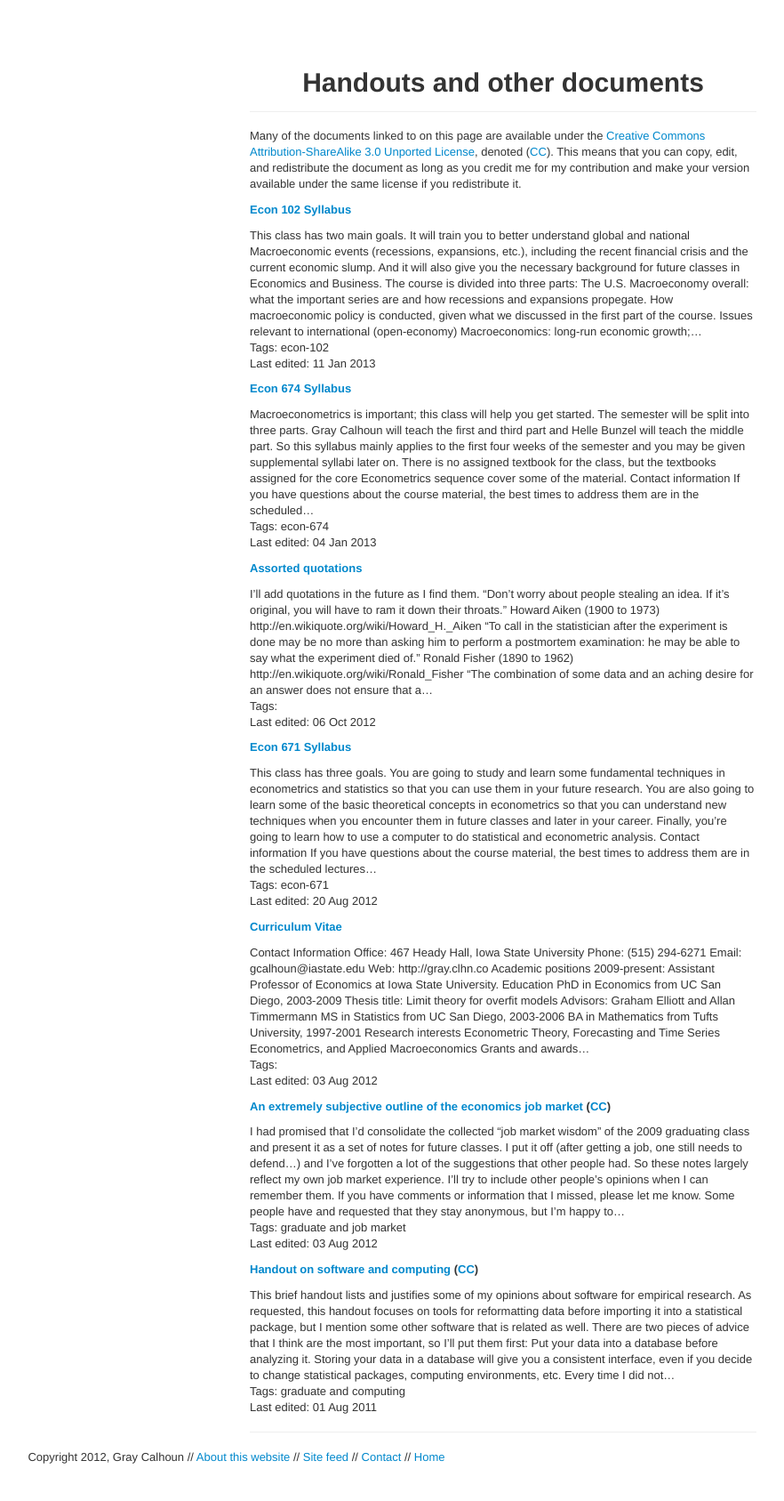
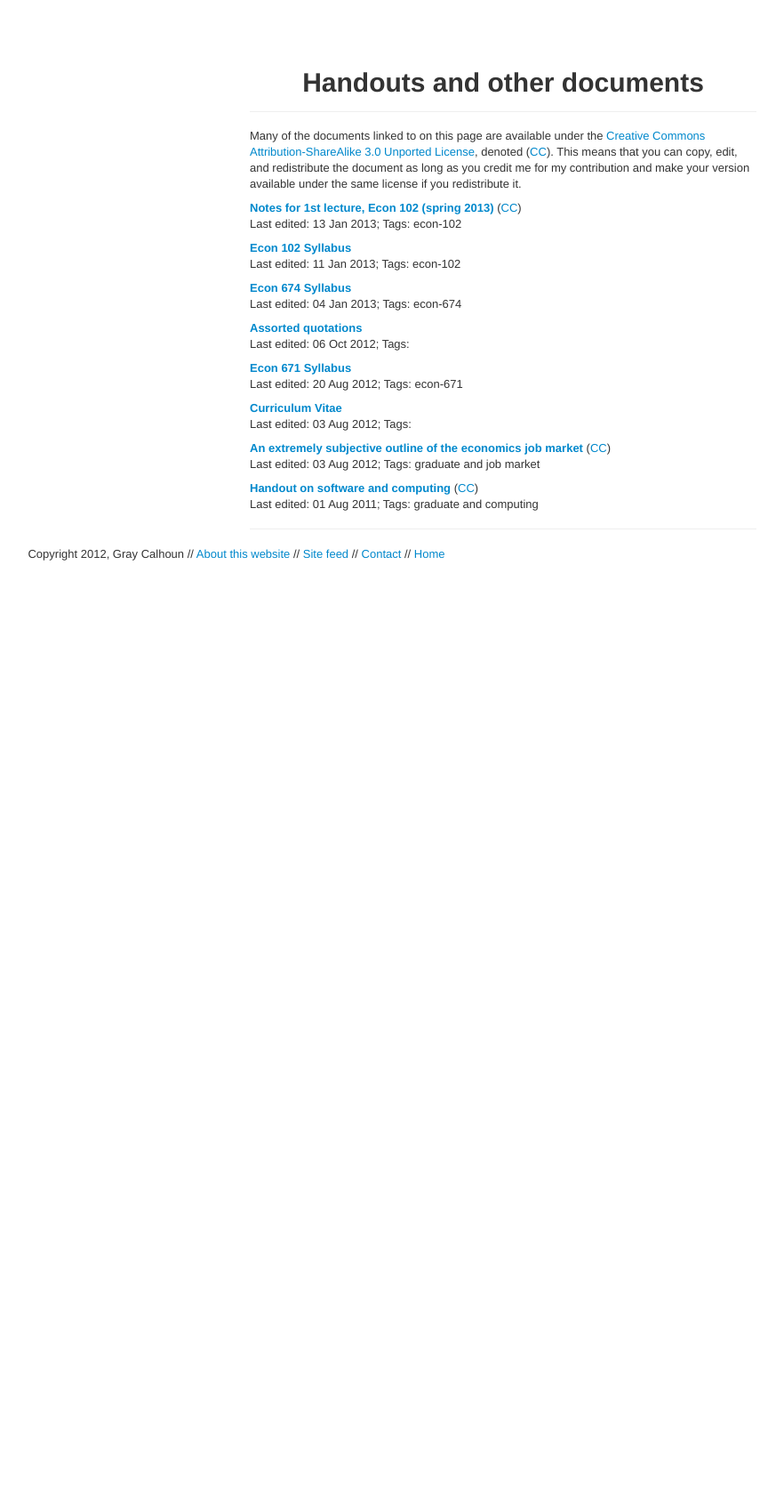
Before and after one commit to mmkuang/grayclhn.github.io, a Jekyll site: the page built from handouts/index.md, in a window 1280 px wide. Shown: the whole page at 89% size, without its empty margins (374-1256 px from the left). Built offline with Jekyll 4.4.1, drawn with Linux system fonts in a browser that asks for light colours; after the commit the page ends 900 px from its top, so only the background shows below that; some of the changed lines change nothing that is shown.

Commit message:
Added 1st lectures and tweaked display of handouts page

```diff
--- a/handouts/_posts/2013-01-11-econ-102-syllabus.md
+++ b/handouts/_posts/2013-01-11-econ-102-syllabus.md
@@ -2,7 +2,6 @@
 layout: handout
 title: Econ 102 Syllabus
 subtitle: Principles of Macroeconomics, Gray Calhoun
-date: 2013-01-11
 nocc: true
 tags:
 - econ-102
--- /dev/null
+++ b/handouts/_posts/2013-01-13-econ-102-01.md
@@ -0,0 +1,42 @@
+---
+layout: handout
+title: Notes for 1st lecture, Econ 102 (spring 2013)
+tags:
+- econ-102
+---
+
+* Discuss syllabus and course resources on BlackBoard Learn
+
+* Students should read chapters 6 and 18 on their own; they give a
+  good general overview of the issues we'll discuss this semester.
+
+* Look at key series:
+
+  * Real GDP (Gross Domestic Product)
+    <http://research.stlouisfed.org/fred2/graph/?g=ewy>
+
+  * Unemployment rate
+    <http://research.stlouisfed.org/fred2/graph/?g=ewz>
+
+  * CPI (Consumer Price Index)
+    <http://research.stlouisfed.org/fred2/graph/?g=ewA>
+
+  * CPI Inflation
+    (same source as CPI)
+
+* These are the economy-wide equivalents of prices and quantities
+
+* The subsequent graphs are provided by the Federal Reserve Bank of
+  St. Louis who (I presume) owns the copyright.
+
+# Real GDP:
+![Real GDP](http://research.stlouisfed.org/fredgraph.png?g=ewy)
+
+# Unemployment Rate:
+![Unemployment rate](http://research.stlouisfed.org/fredgraph.png?g=ewz)
+
+# Consumer Price Index:
+![Consumer Price Index](http://research.stlouisfed.org/fredgraph.png?g=ewA)
+
+# CPI Inflation:
+![CPI Inflation](http://research.stlouisfed.org/fredgraph.png?g=ewC)
--- a/handouts/index.md
+++ b/handouts/index.md
@@ -12,11 +12,9 @@ under the same license if you redistribute it.
 
 {% for doc in site.categories.handouts %}
 
-[{{ doc.title }}]({{ doc.url }}) {% unless doc.nocc %}\([CC][]\){% endunless %}
---------------------------------------------------------------------------
-{{ doc.content | truncatewords: 100 | strip_html }}
+**[{{ doc.title }}]({{ doc.url }})** {% unless doc.nocc %}\([CC][]\){% endunless %}
+Last edited: {{ doc.date | date_to_string }};
 Tags: {{ doc.tags | array_to_sentence_string }}
-Last edited: {{ doc.date | date_to_string }}
 
 {% endfor %}
 
```
